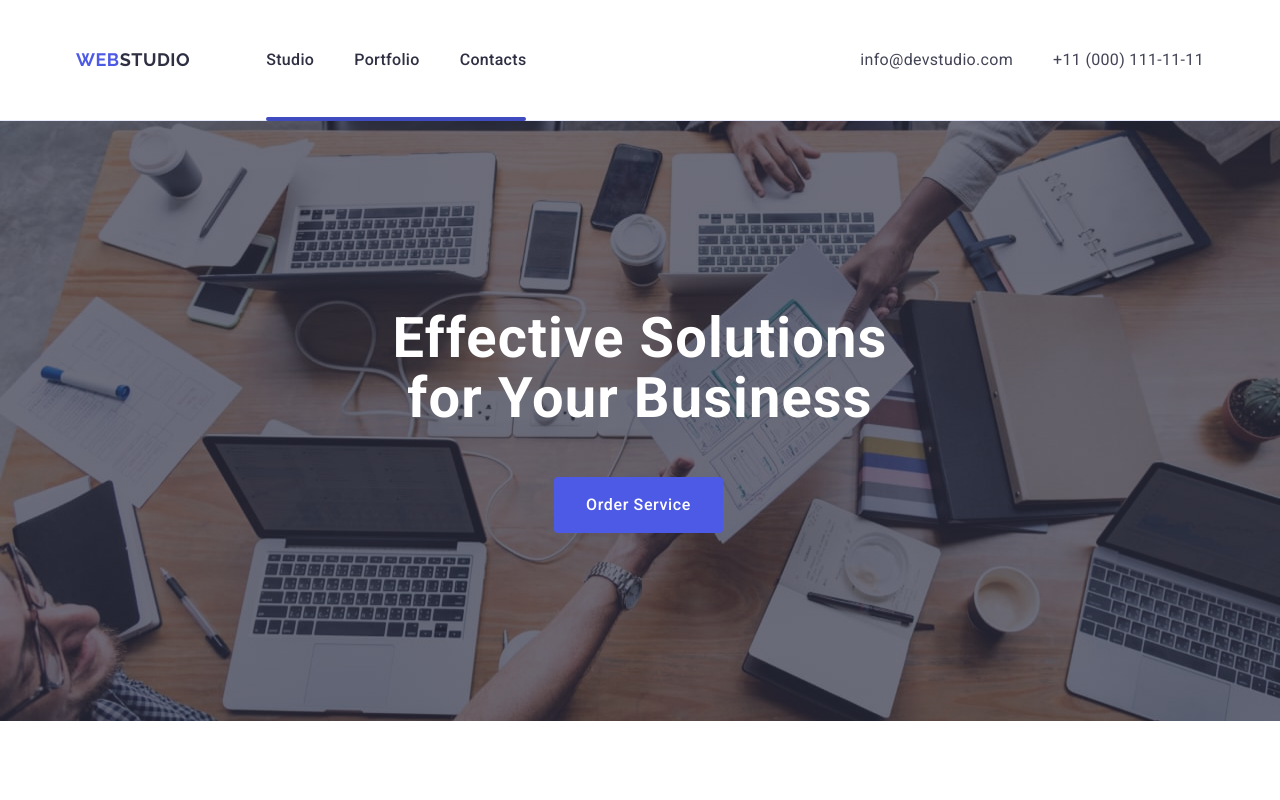
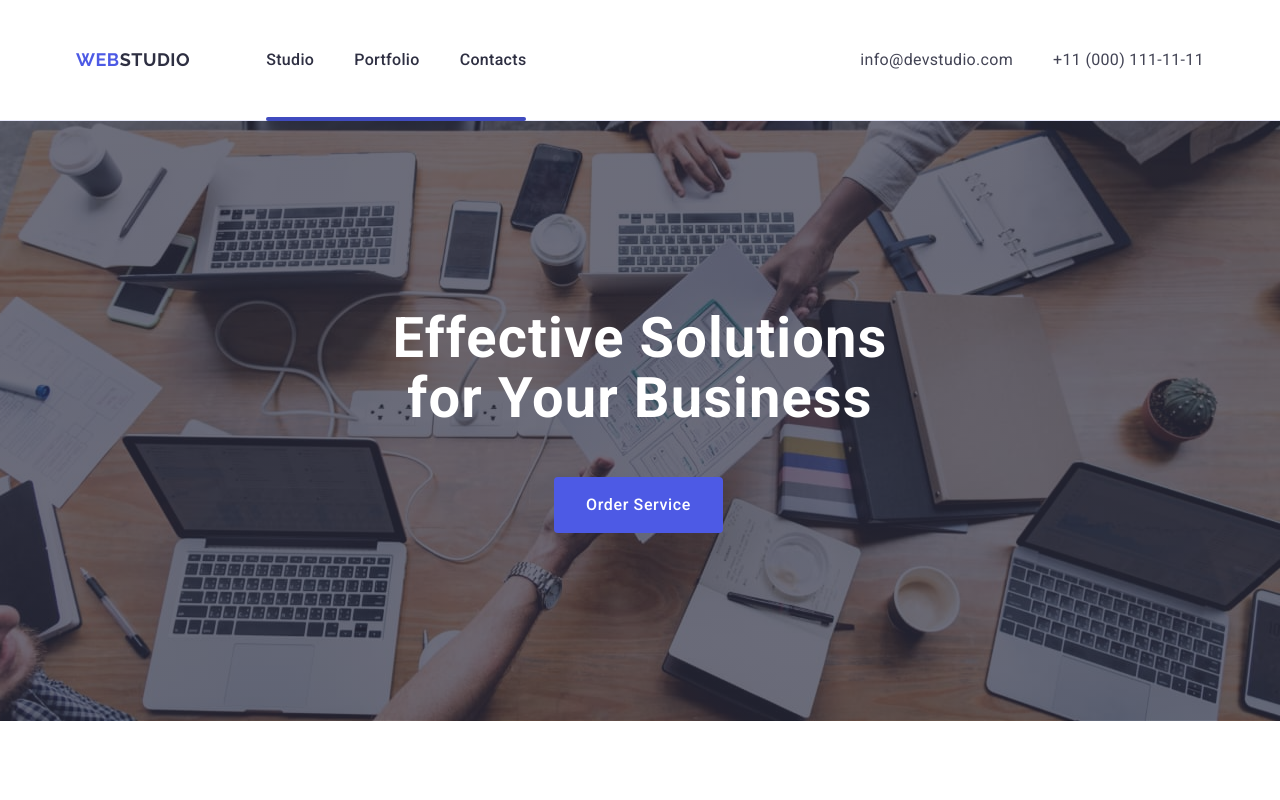
Before and after one commit to MaciejA1981/goit-markup-hw-04, a plain HTML site: page index.html in a window 1280 px wide. Shown: the top 800 px of the page. Drawn offline with nearby package versions, Linux system fonts and the light colour scheme.

Commit message:
Update styles.css

```diff
--- a/css/styles.css
+++ b/css/styles.css
@@ -128,6 +128,10 @@ ul {
       rgba(46, 47, 66, 0.7)
     ),
     url(../images/people-office.jpg);
+  max-width: 1440px;
+  background-repeat: no-repeat;
+  background-position: center;
+  background-size: cover;
 }
 .header-primary {
   color: #ffffff;
@@ -153,6 +157,7 @@ ul {
   border: none;
   border-radius: 4px;
   margin-left: 162px;
+  transition: background-color 250ms cubic-bezier(0.4, 0, 0.2, 1);
 }
 .page-button:hover,
 .page-button:focus {
```
